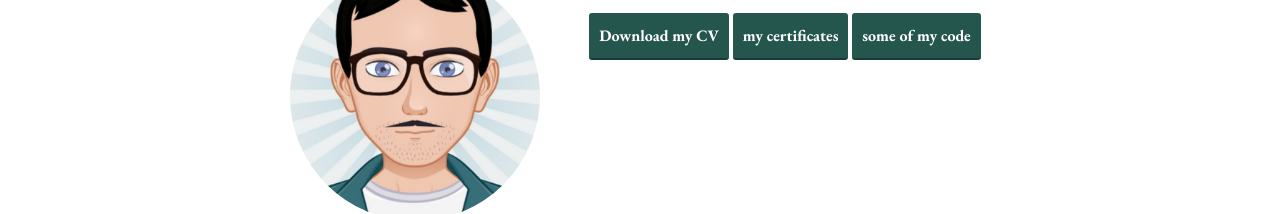
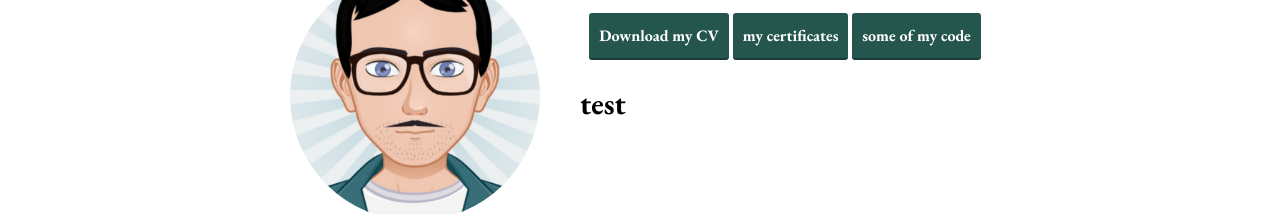
Before and after one commit to abuomar85/personal25, a plain HTML site: page index.html in a window 1280 px wide. Shown: the part 227-441 px from the top of the page. Drawn offline with nearby package versions, Linux system fonts and the light colour scheme.

Commit message:
update index.html
adding test section

```diff
--- a/index.html
+++ b/index.html
@@ -52,8 +52,10 @@
 			<a href="https://github.com/abuomar85/" class="button animate-hover" target="_blank">some of my code </a>
 		</main>
 
-
-
+		<!--test section to test the merging-->
+		<section>
+			<h1>test</h1>
+		</section>
 		<footer class="page-footer">
 			<p>Find me on</p>
 			<div class="social-media">
```
